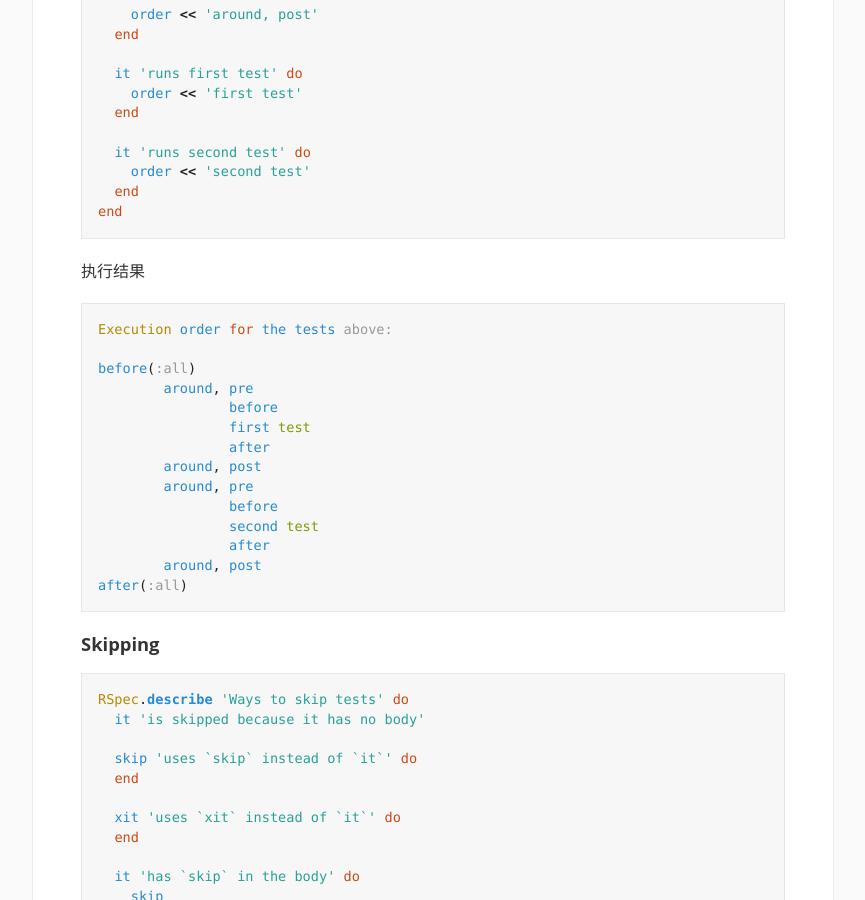
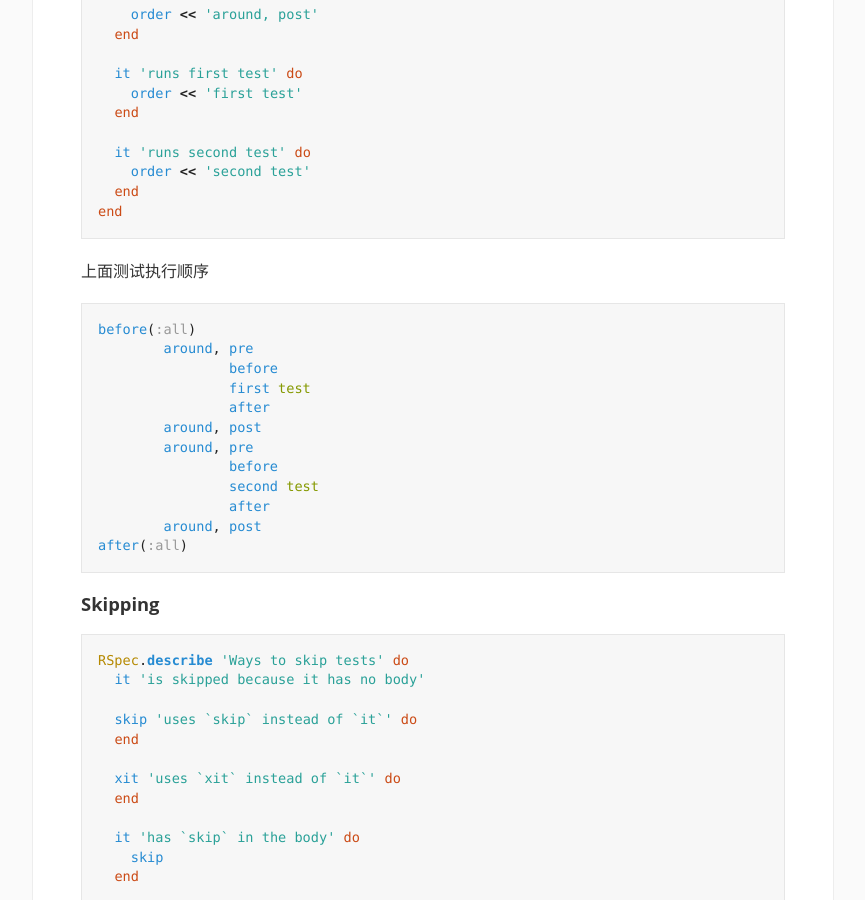
Before and after one commit to lazybios/lazybios.github.com, a Jekyll site: the page built from _posts/2016-08-11-rspec-core-cheat-sheet.md, in a window 1280 px wide and 900 px high, scrolled down 2195 px. Shown: the whole window, without its empty margins (207-1072 px from the left). Built offline with Jekyll 4.4.1, drawn with Linux system fonts in a browser that asks for light colours; Markdown is read by kramdown in place of the engine named in the settings; comment, search, counter and statistics services are not loaded.

Commit message:
fix(posts): fixed md

````diff
--- a/_posts/2016-08-11-rspec-core-cheat-sheet.md
+++ b/_posts/2016-08-11-rspec-core-cheat-sheet.md
@@ -113,10 +113,10 @@ RSpec.describe 'Hooks' do
   end
 end
 ```
-执行结果
+
+上面测试执行顺序
+
 ```ruby
-Execution order for the tests above:
-
 before(:all)
 	around, pre
 		before
````
